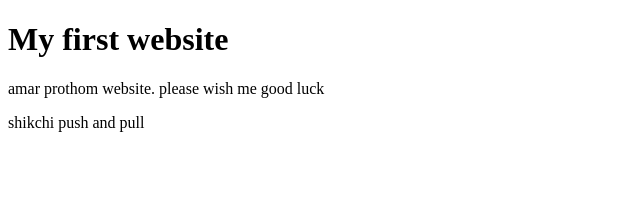
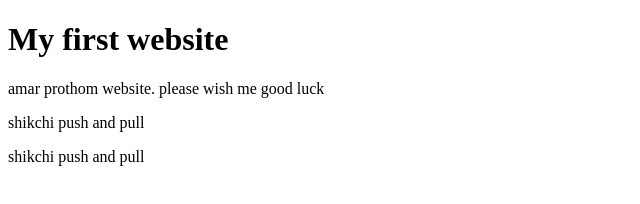
Before and after one commit to zahedulrubel/learning-web, a plain HTML site: page index.html in a window 1280 px wide. Shown: the whole page, without its empty margins (0-640 px from the left). Drawn offline with Linux system fonts and the light colour scheme.

Commit message:
show some eror

```diff
--- a/index.html
+++ b/index.html
@@ -10,5 +10,6 @@
     <h1>My first website</h1>
         <p>amar prothom website. please wish me good luck</p>
         <p>shikchi push and pull</p>
+        <p>shikchi push and pull</p>
 </body>
 </html>
```
